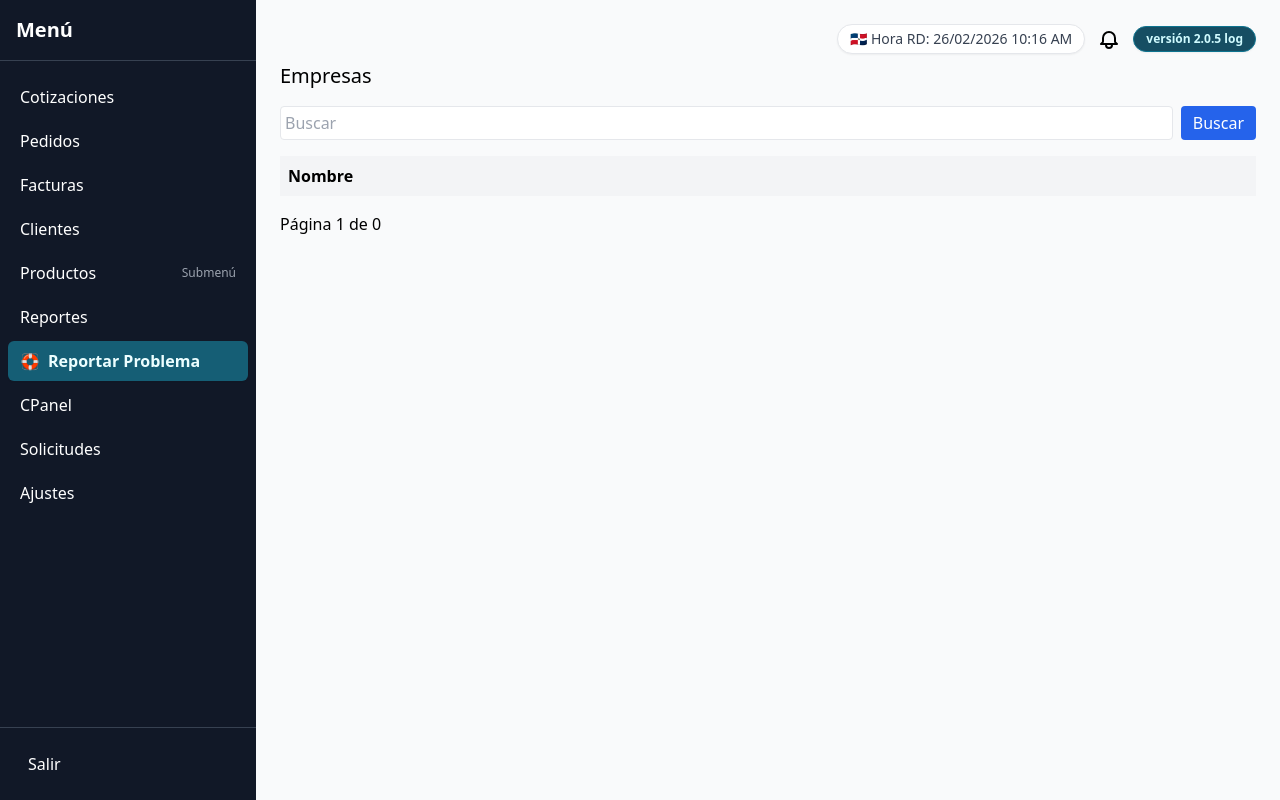
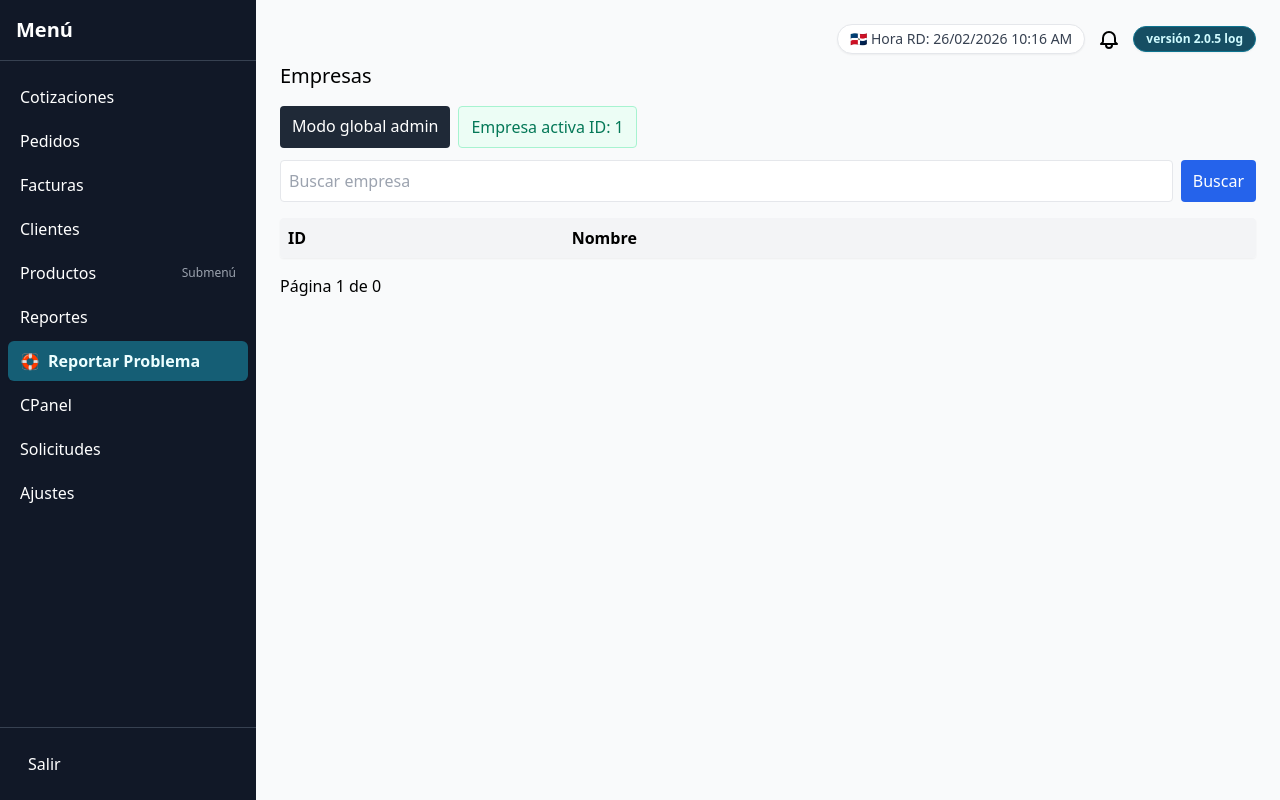
Before and after one commit to Buzzvitalize/tiendix, a Flask app: page /cpaneltx/companies in a window 1280 px wide. Run offline with Flask 3, Linux system fonts and the light colour scheme; the visitor is signed in with stand-in values (Sample User, id 1); lists and menus that the app fills with data are empty; some libraries are stand-ins or nearby versions.

Commit message:
Restore cPanel company administration and company-context switching

```diff
--- a/app.py
+++ b/app.py
@@ -1366,6 +1366,27 @@ def cpanel_companies():
     return render_template('cpanel_companies.html', companies=companies, q=q)
 
 
+
+
+@app.get('/cpaneltx/companies/select/<int:company_id>')
+@admin_only
+def cpanel_company_select(company_id):
+    company = db.session.get(CompanyInfo, company_id)
+    if not company:
+        flash('Empresa no encontrada')
+        return redirect(url_for('cpanel_companies'))
+    session['company_id'] = company_id
+    flash(f'Ahora estás administrando la empresa: {company.name}')
+    return redirect(url_for('list_quotations'))
+
+
+@app.get('/cpaneltx/companies/clear')
+@admin_only
+def cpanel_company_clear():
+    session.pop('company_id', None)
+    flash('Vista global de administrador restaurada')
+    return redirect(url_for('cpanel_companies'))
+
 @app.post('/cpaneltx/companies/<int:cid>/delete')
 @admin_only
 def cpanel_company_delete(cid):
--- a/templates/cpanel_companies.html
+++ b/templates/cpanel_companies.html
@@ -2,22 +2,33 @@
 {% block content %}
 <h1 class="text-xl mb-4">Empresas</h1>
 
+<div class="mb-3 flex gap-2">
+  <a href="{{ url_for('cpanel_company_clear') }}" class="px-3 py-2 bg-gray-800 text-white rounded hover:bg-gray-700">Modo global admin</a>
+  {% if session.get('company_id') %}
+  <span class="px-3 py-2 bg-emerald-50 text-emerald-700 border border-emerald-200 rounded">Empresa activa ID: {{ session.get('company_id') }}</span>
+  {% endif %}
+</div>
+
 <form method="get" class="mb-4 flex gap-2">
-  <input name="q" value="{{ q }}" placeholder="Buscar" class="border p-1 rounded flex-1">
+  <input name="q" value="{{ q }}" placeholder="Buscar empresa" class="border p-2 rounded flex-1">
   <button class="bg-blue-600 text-white px-3 rounded">Buscar</button>
 </form>
 
-<table class="min-w-full bg-white">
-  <thead><tr class="bg-gray-100"><th class="p-2 text-left">Nombre</th><th></th></tr></thead>
+<table class="min-w-full bg-white rounded shadow-sm overflow-hidden">
+  <thead><tr class="bg-gray-100"><th class="p-2 text-left">ID</th><th class="p-2 text-left">Nombre</th><th></th></tr></thead>
   <tbody>
   {% for c in companies.items %}
   <tr class="border-t">
+    <td class="p-2">{{ c.id }}</td>
     <td class="p-2">{{ c.name }}</td>
     <td class="p-2 text-right">
-      <form method="post" action="{{ url_for('cpanel_company_delete', cid=c.id) }}">
-        <input type="hidden" name="csrf_token" value="{{ csrf_token() }}">
-        <button class="text-red-600" onclick="return confirm('Eliminar?')">Eliminar</button>
-      </form>
+      <div class="inline-flex items-center gap-2">
+        <a href="{{ url_for('cpanel_company_select', company_id=c.id) }}" class="text-blue-700 hover:underline">Administrar empresa</a>
+        <form method="post" action="{{ url_for('cpanel_company_delete', cid=c.id) }}">
+          <input type="hidden" name="csrf_token" value="{{ csrf_token() }}">
+          <button class="text-red-600" onclick="return confirm('¿Eliminar empresa y sus datos asociados?')">Eliminar</button>
+        </form>
+      </div>
     </td>
   </tr>
   {% endfor %}
```
Also changed, not shown: tests/test_cpanel.py (+21 -0 lines).
